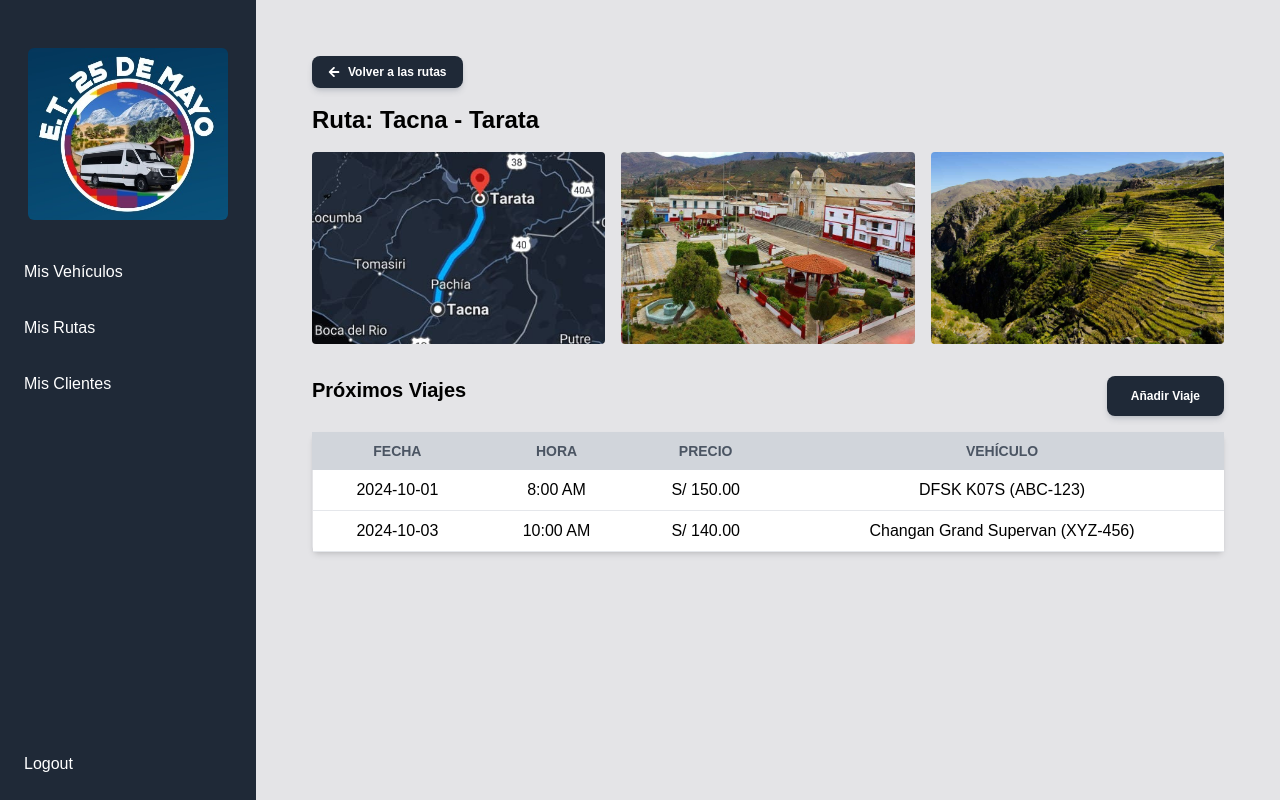
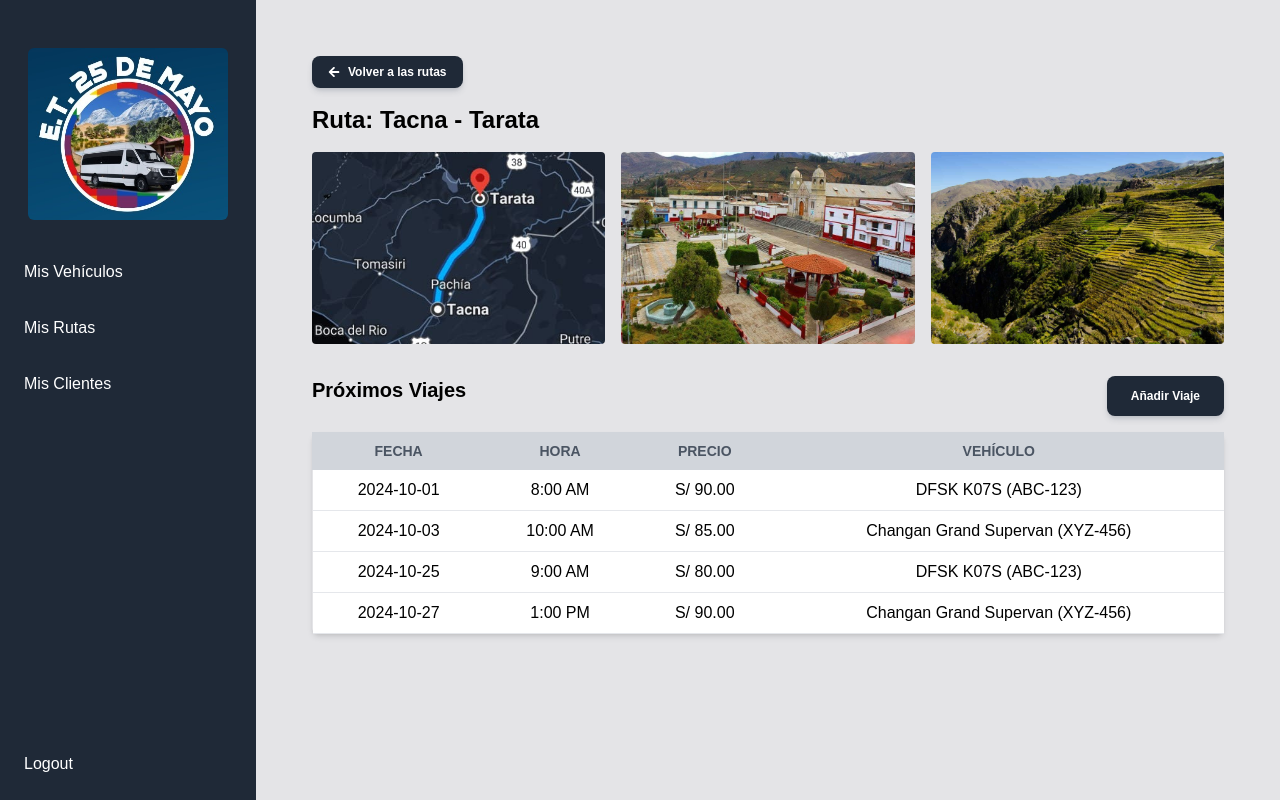
Before and after one commit to NextByte-Agile/frontend, a Next.js app: page /rutas/1 in a window 1280 px wide. Built offline with nearby package versions, Linux system fonts and the light colour scheme.

Commit message:
update viajes

```diff
--- a/public/data/viajes.ts
+++ b/public/data/viajes.ts
@@ -11,14 +11,14 @@ export const viajes: Viaje[] = [
     rutaId: 1,
     fecha: "2024-10-01",
     hora: "08:00",
-    precio: 150.0,
+    precio: 90.0,
     vehiculoId: 1,
   },
   {
     rutaId: 1,
     fecha: "2024-10-03",
     hora: "10:00",
-    precio: 140.0,
+    precio: 85.0,
     vehiculoId: 2,
   },
   {
@@ -35,4 +35,109 @@ export const viajes: Viaje[] = [
     precio: 85.0,
     vehiculoId: 1,
   },
+  {
+    rutaId: 3,
+    fecha: "2024-10-09",
+    hora: "07:00",
+    precio: 100.0,
+    vehiculoId: 2,
+  },
+  {
+    rutaId: 3,
+    fecha: "2024-10-11",
+    hora: "14:00",
+    precio: 110.0,
+    vehiculoId: 3,
+  },
+  {
+    rutaId: 4,
+    fecha: "2024-10-13",
+    hora: "08:00",
+    precio: 120.0,
+    vehiculoId: 1,
+  },
+  {
+    rutaId: 4,
+    fecha: "2024-10-15",
+    hora: "11:00",
+    precio: 70.0,
+    vehiculoId: 2,
+  },
+  {
+    rutaId: 5,
+    fecha: "2024-10-17",
+    hora: "10:00",
+    precio: 80.0,
+    vehiculoId: 3,
+  },
+  {
+    rutaId: 5,
+    fecha: "2024-10-19",
+    hora: "15:00",
+    precio: 75.0,
+    vehiculoId: 1,
+  },
+  {
+    rutaId: 6,
+    fecha: "2024-10-21",
+    hora: "08:00",
+    precio: 65.0,
+    vehiculoId: 2,
+  },
+  {
+    rutaId: 6,
+    fecha: "2024-10-23",
+    hora: "12:00",
+    precio: 70.0,
+    vehiculoId: 3,
+  },
+  {
+    rutaId: 1,
+    fecha: "2024-10-25",
+    hora: "09:00",
+    precio: 80.0,
+    vehiculoId: 1,
+  },
+  {
+    rutaId: 1,
+    fecha: "2024-10-27",
+    hora: "13:00",
+    precio: 90.0,
+    vehiculoId: 2,
+  },
+  {
+    rutaId: 2,
+    fecha: "2024-10-29",
+    hora: "08:00",
+    precio: 60.0,
+    vehiculoId: 3,
+  },
+  {
+    rutaId: 2,
+    fecha: "2024-10-31",
+    hora: "10:00",
+    precio: 110.0,
+    vehiculoId: 1,
+  },
+  {
+    rutaId: 8,
+    fecha: "2024-11-02",
+    hora: "11:00",
+    precio: 120.0,
+    vehiculoId: 2,
+  },
+  {
+    rutaId: 8,
+    fecha: "2024-11-04",
+    hora: "14:00",
+    precio: 130.0,
+    vehiculoId: 3,
+  },
+  {
+    rutaId: 3,
+    fecha: "2024-11-06",
+    hora: "08:00",
+    precio: 70.0,
+    vehiculoId: 1,
+  },
 ];
```
